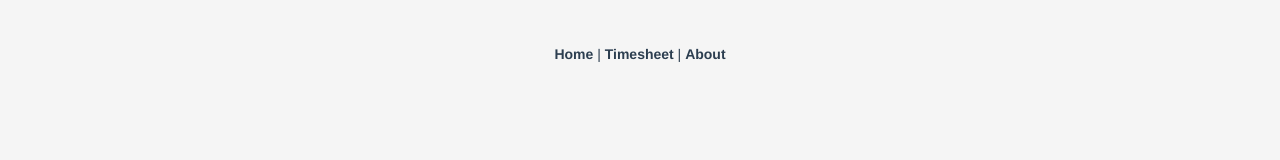
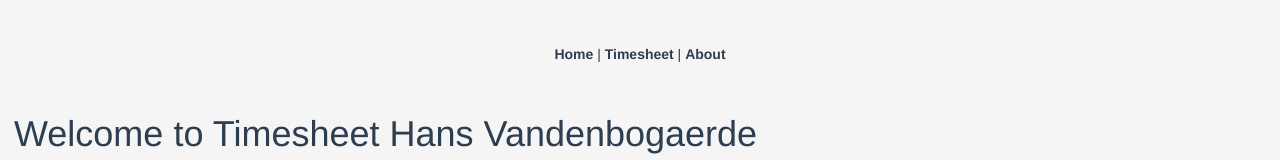
Before and after one commit to be-odisee-2022-2023-2ti-ddf-team-x/timesheet-vue-front, a Vue app: page /timesheet in a window 1280 px wide. Shown: the top 160 px of the page. Built offline with nearby package versions, Linux system fonts and the light colour scheme; no server answers.

Commit message:
problematiek van extra entries in projectSelectedInCategory opbelost en wat oudere aanpassingen ivm watch  CategoriesWithProjects.vue

```diff
--- a/public/index.html
+++ b/public/index.html
@@ -4,10 +4,9 @@
     <meta charset="utf-8">
     <meta http-equiv="X-UA-Compatible" content="IE=edge">
     <meta name="viewport" content="width=device-width,initial-scale=1.0">
-    <link rel="icon" href="<%= BASE_URL %>favicon.ico">
     <title>Experimenting with vue and timesheet</title>
-    <link rel="stylesheet" href="./css/bootstrap.min.css">
-    <link rel="stylesheet" href="./css/styles.css">
+    <link rel="stylesheet" href="css/bootstrap.min.css">
+    <link rel="stylesheet" href="css/styles.css">
   </head>
   <body>
     <noscript>
--- a/src/components/CategoriesWithProjects.vue
+++ b/src/components/CategoriesWithProjects.vue
@@ -71,7 +71,7 @@
                     this.categoriesWithProjects = response.data;
                     for ( let categoryId in this.categoriesWithProjects ) {
                         this.categories.push(categoryId);
-                        this.projectSelectedInCategory.push(0);
+                        // NOT NEEDED this.projectSelectedInCategory.push(0);
                     }
                 });
 
--- a/src/components/MainForm.vue
+++ b/src/components/MainForm.vue
@@ -64,7 +64,14 @@
                     };
         },
         created() {
-            const url = 'http://localhost:8080/timesheetrest/entrydata';
+            let url;
+
+            if (this.$route.params.entryId != null) { // edit existing
+                // TODO BACKEND API MOET AANGEPAST - VOORLOPIG SAME AS NEW
+                url = 'http://localhost:8080/timesheetrest/entrydata';
+            } else { // create new
+                url = 'http://localhost:8080/timesheetrest/entrydata';
+            }
 
             axios.get(url, { withCredentials: true })
                 .then( (response) => {
--- a/src/router/index.js
+++ b/src/router/index.js
@@ -3,13 +3,24 @@
 import Home from '../views/Home.vue'  // HV mag weg later als ik HelloWorld wegwil
 import Timesheet from '../views/Timesheet.vue'
 
-Vue.use(VueRouter)
+Vue.use(VueRouter);
 
   const routes = [
   {
     path: '/',
     name: 'Timesheet',
     component: Timesheet
+  },
+  {
+    path: '/timesheet',
+    name: 'Timesheet2',
+    component: Timesheet
+  },
+  {
+    path: '/timesheet/:entryId',
+    name: 'TimesheetEdit',
+    component: Timesheet,
+    props: true
   },
   {
     path: '/home',
@@ -24,12 +35,12 @@
     // which is lazy-loaded when the route is visited.
     component: () => import(/* webpackChunkName: "about" */ '../views/About.vue')
   }
-]
+];
 
 const router = new VueRouter({
   mode: 'history',
   base: process.env.BASE_URL,
   routes
-})
+});
 
 export default router
```
